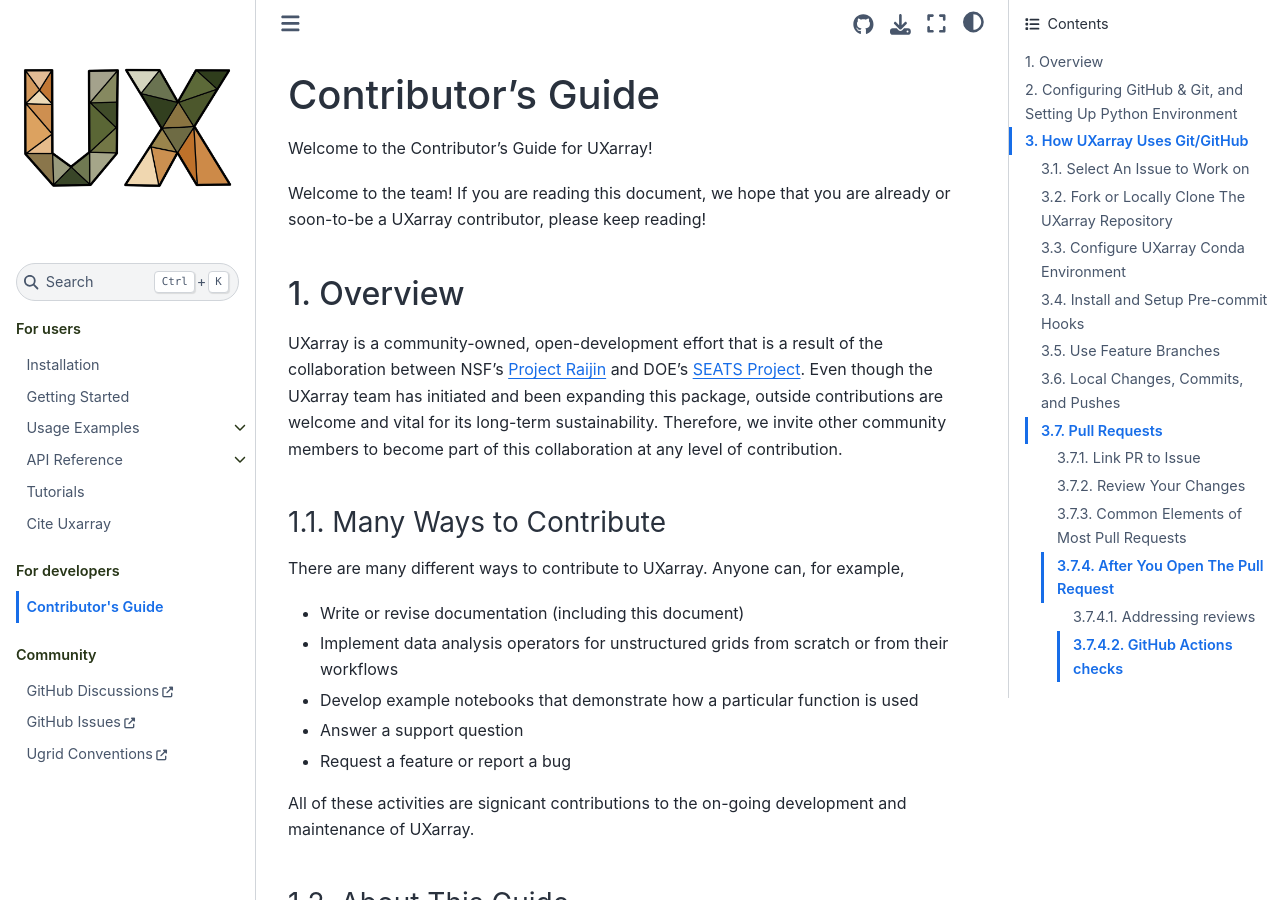
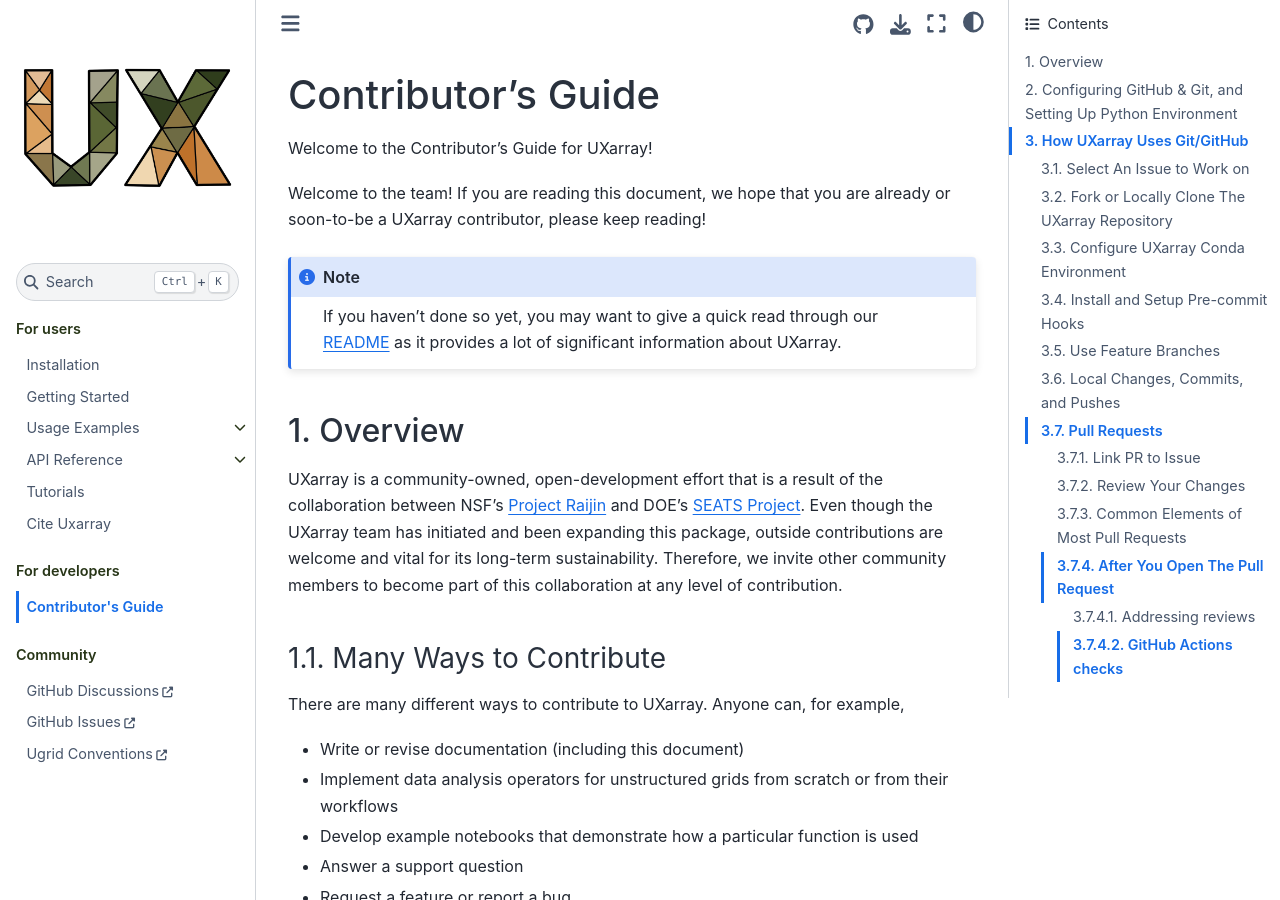
Before and after one commit to UXARRAY/uxarray, a Sphinx documentation site: the page built from docs/contributing.rst, in a window 1280 px wide and 900 px high. Built offline with Sphinx 7.4.7 and the Sphinx Book theme 1.1.4, drawn with Linux system fonts in a browser that asks for light colours.

Commit message:
Add a note into the very beginning of the guide about README

```diff
--- a/docs/contributing.rst
+++ b/docs/contributing.rst
@@ -10,6 +10,11 @@
 
 Welcome to the team! If you are reading this document, we hope that
 you are already or soon-to-be a UXarray contributor, please keep reading!
+
+.. note::
+    If you haven't done so yet, you may want to give a quick read through
+    our `README <https://github.com/UXARRAY/uxarray/blob/main/README.md>`_
+    as it provides a lot of significant information about UXarray.
 
 1. Overview
 ===========
```
